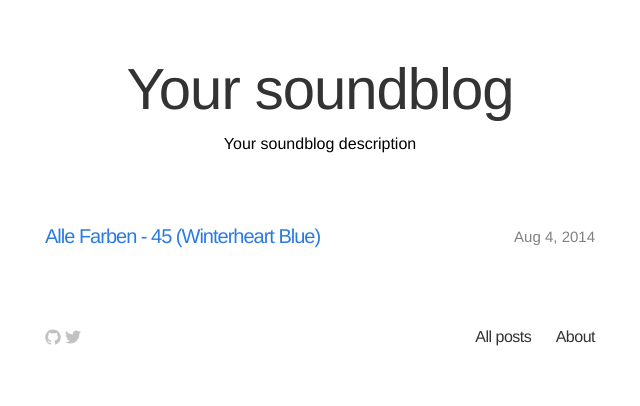
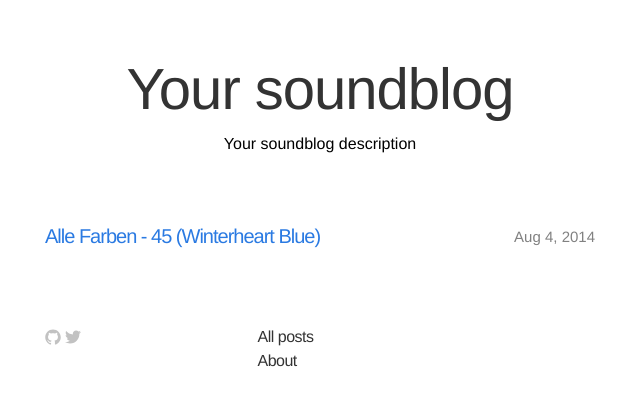
Before and after one commit to vicox/soundblog, a Jekyll site: the page built from all.md, in a window 1280 px wide. Shown: the top 406 px of the page, without its empty margins (320-960 px from the left). Built offline with Jekyll 4.4.1, drawn with Linux system fonts in a browser that asks for light colours.

Commit message:
merge upstream

```diff
--- a/_includes/footer.html
+++ b/_includes/footer.html
@@ -39,9 +39,7 @@
       {% endif %}
     </div>
 
-    <div class="footer-col-2 column"></div>
-
-    <div class="footer-col-3 column">
+    <div class="footer-col-2 column">
       <nav class="site-nav">
         <a href="#" class="menu-icon">
           <svg version="1.1" xmlns="http://www.w3.org/2000/svg" xmlns:xlink="http://www.w3.org/1999/xlink" x="0px" y="0px"
@@ -55,10 +53,26 @@
         </svg>
         </a>
         <div class="trigger">
-          {% for page in site.pages %}
-          {% if page.title %}<a class="page-link" href="{{ page.url | prepend: site.baseurl }}">{{ page.title }}</a>{% endif %}
+          {% assign pages = site.pages | sort: 'weight' %}
+          {% for page in pages %}
+          {% if page.title and page.nav == 'site' %}
+          <a class="page-link" href="{{ page.url | prepend: site.baseurl }}">{{ page.title }}</a>
+          {% endif %}
           {% endfor %}
         </div>
+      </nav>
+    </div>
+
+    <div class="footer-col-3 column">
+      <nav class="footer-nav">
+        {% assign pages = site.pages | sort: 'weight' %}
+        {% for page in pages %}
+        {% if page.title and page.nav == 'footer' %}
+        {% if hasItems %}&middot;{% endif %}
+        <a class="page-link" href="{{ page.url | prepend: site.baseurl }}">{{ page.title }}</a>
+        {% assign hasItems = true %}
+        {% endif %}
+        {% endfor %}
       </nav>
     </div>
 
--- a/css/main.css
+++ b/css/main.css
@@ -93,7 +93,8 @@
   width: -moz-calc(35% - 10px);
   width: -o-calc(35% - 10px);
   width: calc(35% - 10px);
-  margin-right: 10px
+  margin-right: 10px;
+  text-align: left;
 }
 .footer-col-2 {
   width: 175px; /*fallback*/
@@ -101,7 +102,8 @@
   width: -moz-calc(23.125% - 10px);
   width: -o-calc(23.125% - 10px);
   width: calc(23.125% - 10px);
-  margin-right: 10px
+  margin-right: 10px;
+  text-center: center;
 }
 .footer-col-3 {
   width: 335px; /*fallback*/
@@ -109,6 +111,7 @@
   width: -moz-calc(41.875%);
   width: -o-calc(41.875%);
   width: calc(41.875%);
+  text-align: right;
 }
 
 .site-footer ul { list-style: none; }
@@ -127,6 +130,14 @@
   height: 16px;
   position: relative;
   top: 3px;
+}
+
+.footer-nav,
+.footer-nav a,
+.footer-nav a:visited,
+.footer-nav a:hover{
+  color: #c2c2c2;
+  font-size: 14px;
 }
 
 
```
Also changed, not shown: about.md (renamed from 2-about.md, +2 -0 lines), all.md (renamed from 1-all.md, +2 -0 lines). Lines whose indentation alone changed are shown as unchanged.
